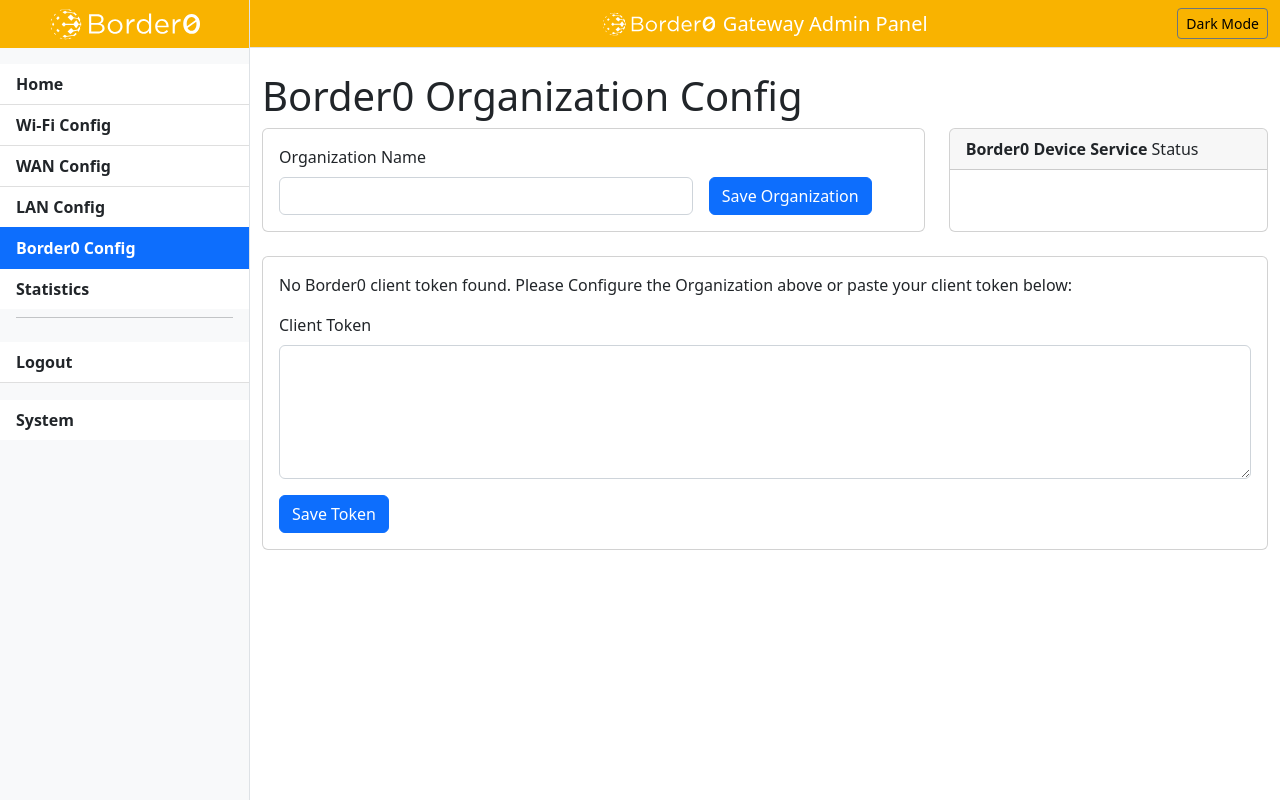
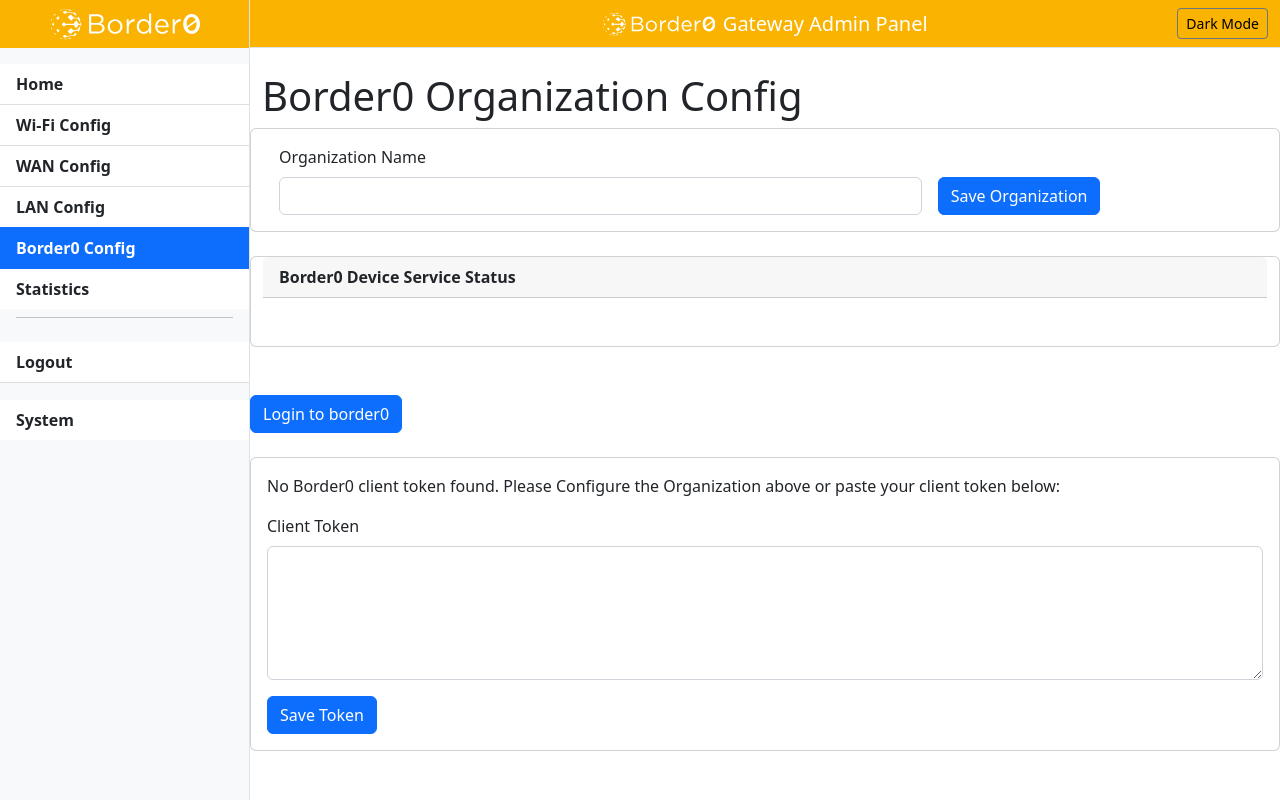
Before and after one commit to borderzero/border0-router, a Flask app: page /vpn/ in a window 1280 px wide. Run offline with Flask 2, Linux system fonts and the light colour scheme; the visitor is signed in with stand-in values (Sample User, id 1); some libraries are stand-ins or nearby versions.

Commit message:
FEAT: improvements to the Border0 Confing page flow and functionality

```diff
--- a/webui/gateway_admin/modules/vpn/routes.py
+++ b/webui/gateway_admin/modules/vpn/routes.py
@@ -35,6 +35,16 @@
 
     if request.method == 'POST':
         action = request.form.get('action')
+        # Reset organization settings
+        if action == 'reset_org':
+            try:
+                # Remove cached org file if exists
+                if os.path.isfile(Config.BORDER0_ORG_PATH):
+                    os.remove(Config.BORDER0_ORG_PATH)
+                flash('Organization settings reset.', 'success')
+            except Exception as e:
+                flash(f'Failed to reset organization settings: {e}', 'danger')
+            return redirect(url_for('vpn.index'))
         # Save organization name
         if action == 'save_org':
             org_name = request.form.get('org', '').strip()
@@ -135,24 +145,17 @@
                 flash(f'Error setting exit node: {e}', 'danger')
             return redirect(url_for('vpn.index'))
 
-    # Determine border0-device service status
+    # Determine border0-device service full status output
     try:
-        result = subprocess.run(
-            ['systemctl', 'is-active', 'border0-device.service'],
+        status_proc = subprocess.run(
+            ['systemctl', 'status', 'border0-device.service', '-n0'],
             capture_output=True, text=True, timeout=5
         )
-        device_status = result.stdout.strip()
+        device_status = status_proc.stdout
+        service_active = 'Active: active' in device_status
     except Exception as e:
-        device_status = f'error: {e}'
-    status_map = {
-        'active': 'success',
-        'inactive': 'secondary',
-        'failed': 'danger',
-        'activating': 'info',
-        'deactivating': 'warning'
-    }
-    device_status_badge = status_map.get(device_status, 'secondary')
-    service_active = (device_status == 'active')
+        device_status = f'Error obtaining service status: {e}'
+        service_active = False
 
     # Determine token existence (may be used for showing upload form)
     token_exists = os.path.isfile(token_file)
@@ -196,6 +199,5 @@
         exit_nodes=exit_nodes,
         current_exit_node=current_exit_node,
         exitnode_error=exitnode_error,
-        device_status=device_status,
-        device_status_badge=device_status_badge
+        device_status=device_status
     )
--- a/webui/templates/vpn/index.html
+++ b/webui/templates/vpn/index.html
@@ -4,9 +4,9 @@
 
 <!-- Organization setup and device service status -->
 <div class="row mb-4">
-  <div class="col-md-8">
     <div class="card h-100">
       <div class="card-body">
+        {% if not org %}
         <form method="post" class="row g-3">
           <div class="col-md-8">
             <label for="org" class="form-label">Organization Name</label>
@@ -16,14 +16,25 @@
             <button type="submit" name="action" value="save_org" class="btn btn-primary">Save Organization</button>
           </div>
         </form>
+        {% else %}
+        <div class="d-flex justify-content-between align-items-center">
+          <div>
+            <label class="form-label mb-0">Organization:</label>
+            <div><strong>{{ org }}</strong></div>
+          </div>
+          <form method="post">
+            <button type="submit" name="action" value="reset_org" class="btn btn-primary">Reset Org Settings</button>
+          </form>
+        </div>
+        {% endif %}
       </div>
     </div>
   </div>
-  <div class="col-md-4">
+  <div class="row mb-4">
     <div class="card h-100">
-      <div class="card-header"><strong>Border0 Device Service</strong> Status</div>
-      <div class="card-body d-flex flex-column justify-content-center align-items-center">
-        <span class="badge bg-{{ device_status_badge }} text-capitalize">{{ device_status }}</span>
+      <div class="card-header"><strong>Border0 Device Service Status</strong></div>
+      <div class="card-body">
+        <pre class="small text-muted" style="white-space: pre-wrap; word-wrap: break-word;">{{ device_status }}</pre>
         {% if org %}
         <form method="post" class="mt-3">
           <button type="submit" name="action" value="install_vpn" class="btn btn-primary">Restart device service</button>
@@ -33,16 +44,9 @@
     </div>
   </div>
 </div>
-
-{# Show current organization if already set #}
-{% if org %}
-  <div class="mb-4">
-    <p>Current organization: <strong>{{ org }}</strong></p>
-  </div>
-{% endif %}
-
 <!-- Initiate login and service management -->
-{% if org %}
+{# Hide initial login form once organization is set #}
+{%- if not org %}
   {% if login_url %}
     <div class="alert alert-info">
       <script>window.open('{{ login_url }}', '_blank');</script>
@@ -57,7 +61,6 @@
     </form>
   </div>
 {% endif %}
-
 <!-- Token upload and VPN installation -->
 {%- if not org %}
   <div class="card mb-4">
```
